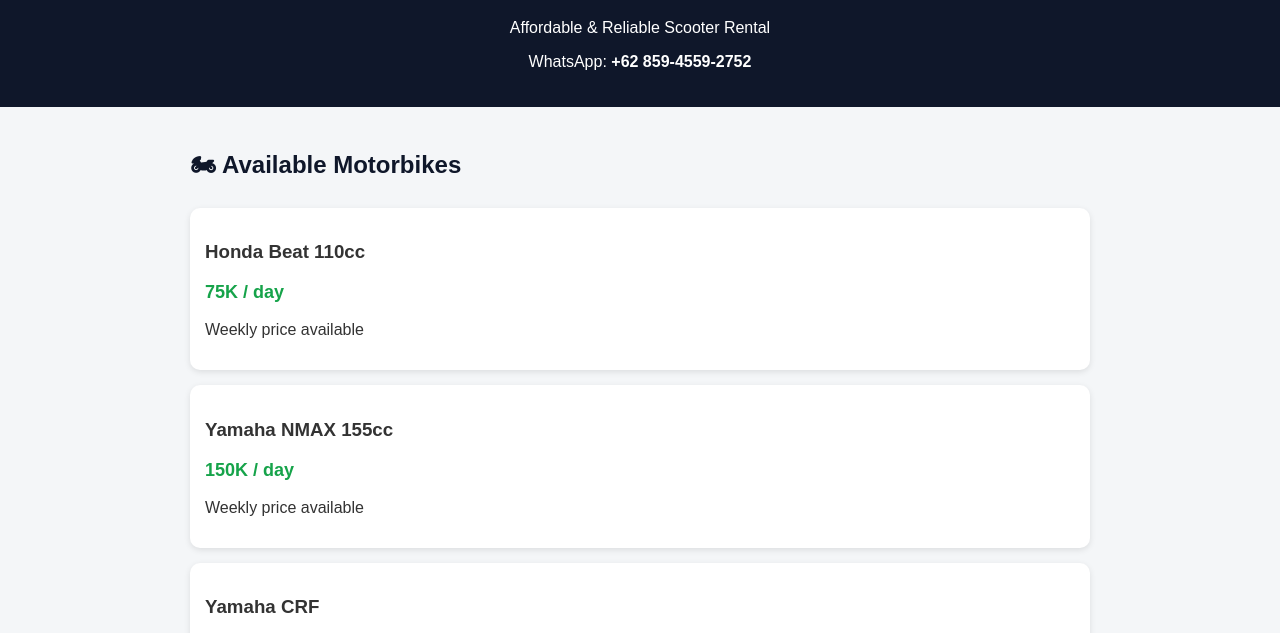
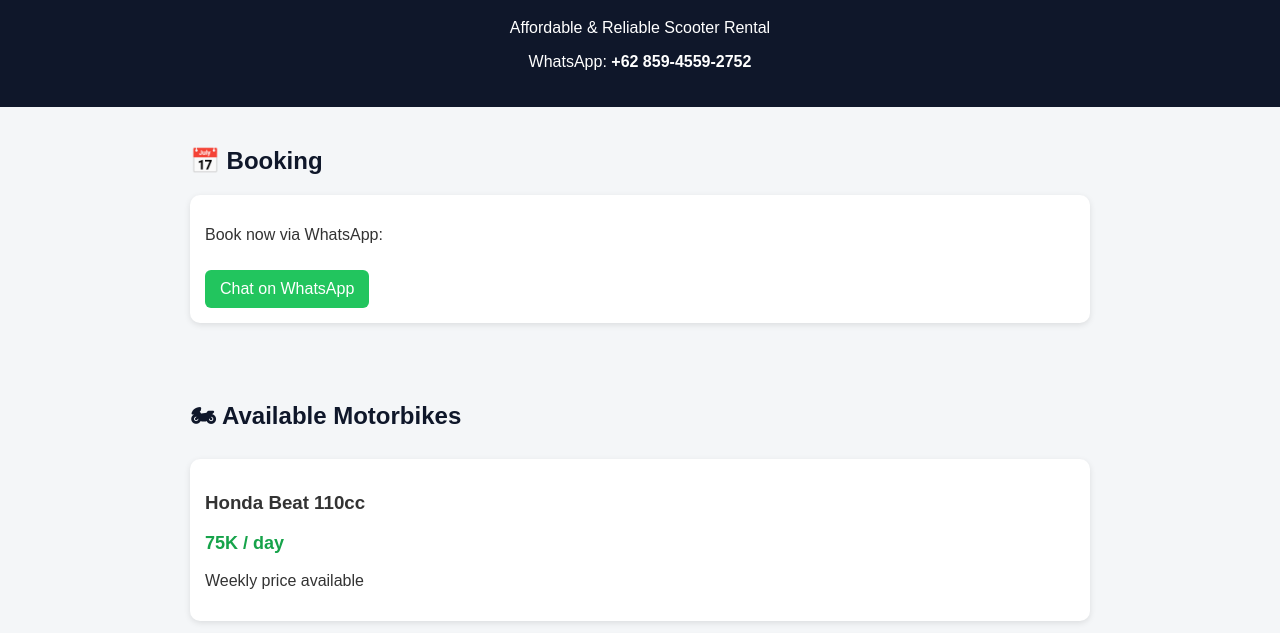
Before and after one commit to feryAscobar-dotcom/fery-rental-scooter, a plain HTML site: page index.html in a window 1280 px wide. Shown: the part 82-715 px from the top of the page. Drawn offline with Linux system fonts and the light colour scheme.

Commit message:
Add booking section to index.html
Added booking section with WhatsApp link for reservations.

```diff
--- a/index.html
+++ b/index.html
@@ -68,7 +68,15 @@
   <p>Affordable & Reliable Scooter Rental</p>
   <p>WhatsApp: <strong>+62 859-4559-2752</strong></p>
 </header>
-
+<section>
+  <h2>📅 Booking</h2>
+  <div class="card">
+    <p>Book now via WhatsApp:</p>
+    <a class="btn" href="https://wa.me/6285945592752" target="_blank">
+      Chat on WhatsApp
+    </a>
+  </div>
+</section>
 <section>
   <h2>🏍 Available Motorbikes</h2>
 
```
